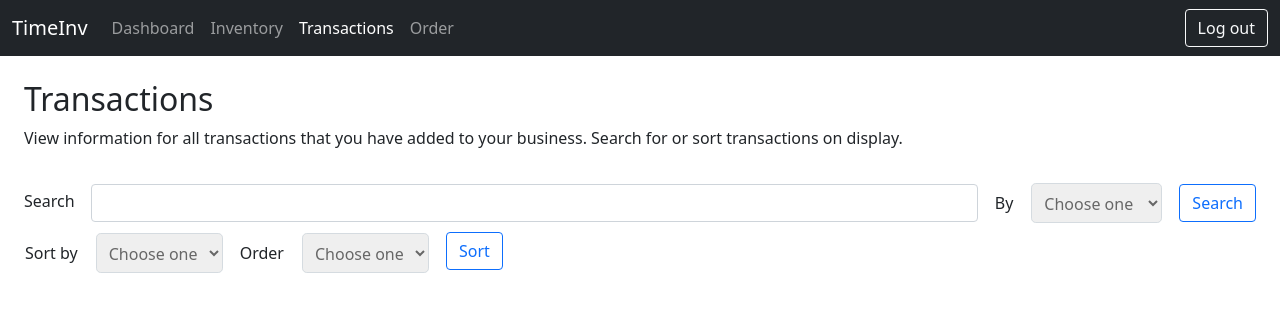
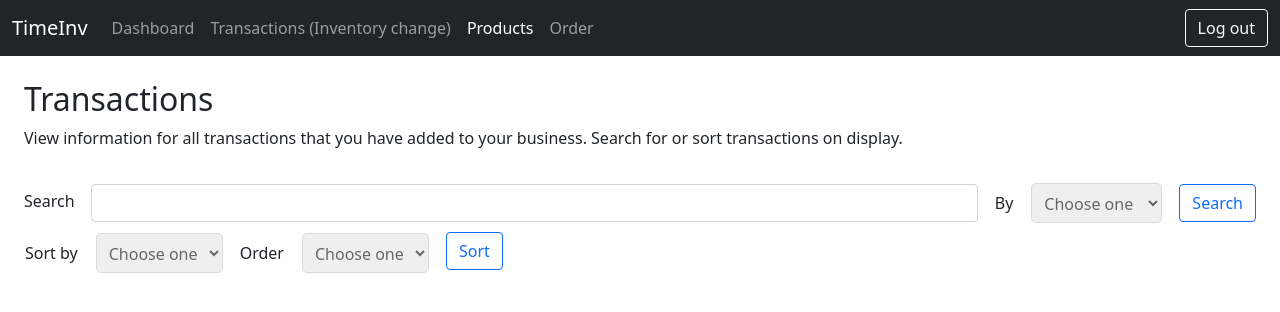
Before and after one commit to selinaes/TimeInv, a Flask app: template timeinv-code/templates/transactions.html in a window 1280 px wide. Shown: the top 312 px of the page. Run offline with Flask 2, Linux system fonts and the light colour scheme; the template is opened without the code that fills it, so the values that code supplies are empty.

Commit message:
fix navbar routing issue

```diff
--- a/timeinv-code/templates/base.html
+++ b/timeinv-code/templates/base.html
@@ -30,7 +30,7 @@
             <a class="nav-link active" aria-current="page" href="{{url_for('index')}}">Dashboard</a>
           </li>
           <li class="nav-item">
-            <a class="nav-link" href="#">Inventory</a>
+            <a class="nav-link" href="{{url_for('transactions')}}">Transactions (Inventory change)</a>
           </li>
           <li class="nav-item">
             <a class="nav-link" href="{{url_for('products')}}">Products</a>
--- a/timeinv-code/templates/products.html
+++ b/timeinv-code/templates/products.html
@@ -19,7 +19,7 @@
                     <a class="nav-link" aria-current="page" href="{{url_for('index')}}">Dashboard</a>
                 </li>
                 <li class="nav-item">
-                    <a class="nav-link" href="#">Inventory</a>
+                    <a class="nav-link" href="{{url_for('transactions')}}">Transactions (Inventory change)</a>
                 </li>
                 <li class="nav-item">
                     <a class="nav-link active" href="{{url_for('products')}}">Products</a>
--- a/timeinv-code/templates/transactions.html
+++ b/timeinv-code/templates/transactions.html
@@ -18,10 +18,10 @@
                     <a class="nav-link" aria-current="page" href="{{url_for('index')}}">Dashboard</a>
                 </li>
                 <li class="nav-item">
-                    <a class="nav-link" href="#">Inventory</a>
+                    <a class="nav-link" href="{{url_for('transactions')}}">Transactions (Inventory change)</a>
                 </li>
                 <li class="nav-item">
-                    <a class="nav-link active" href="{{url_for('transactions')}}">Transactions</a>
+                    <a class="nav-link active" href="{{url_for('products')}}">Products</a>
                 </li>
                 <li class="nav-item">
                     <a class="nav-link" href="#">Order</a>
```
